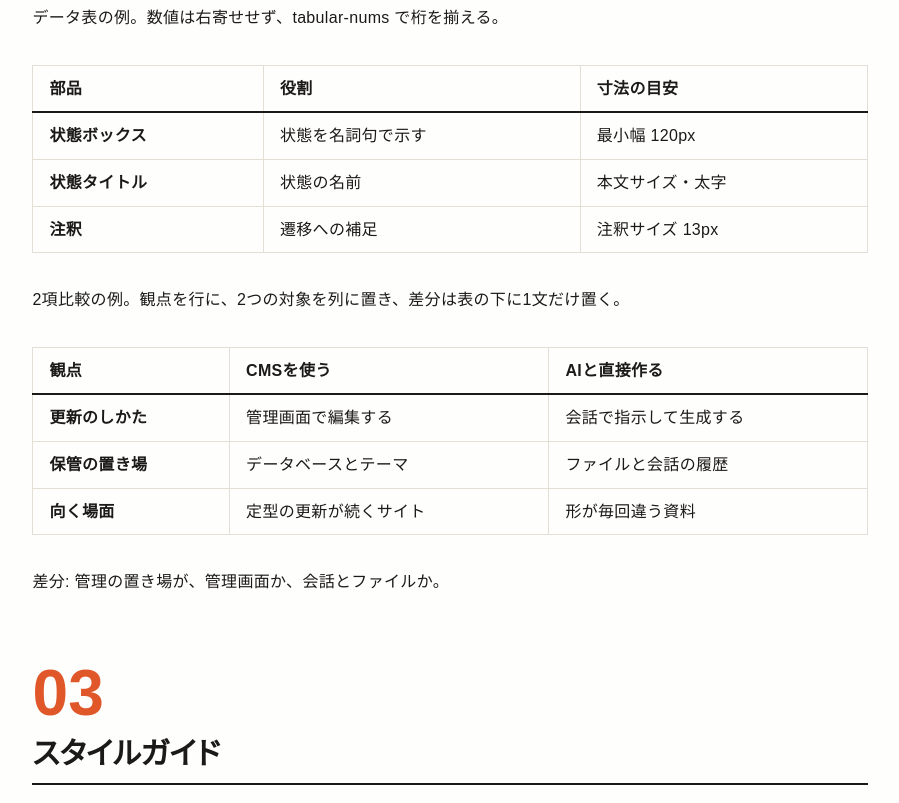
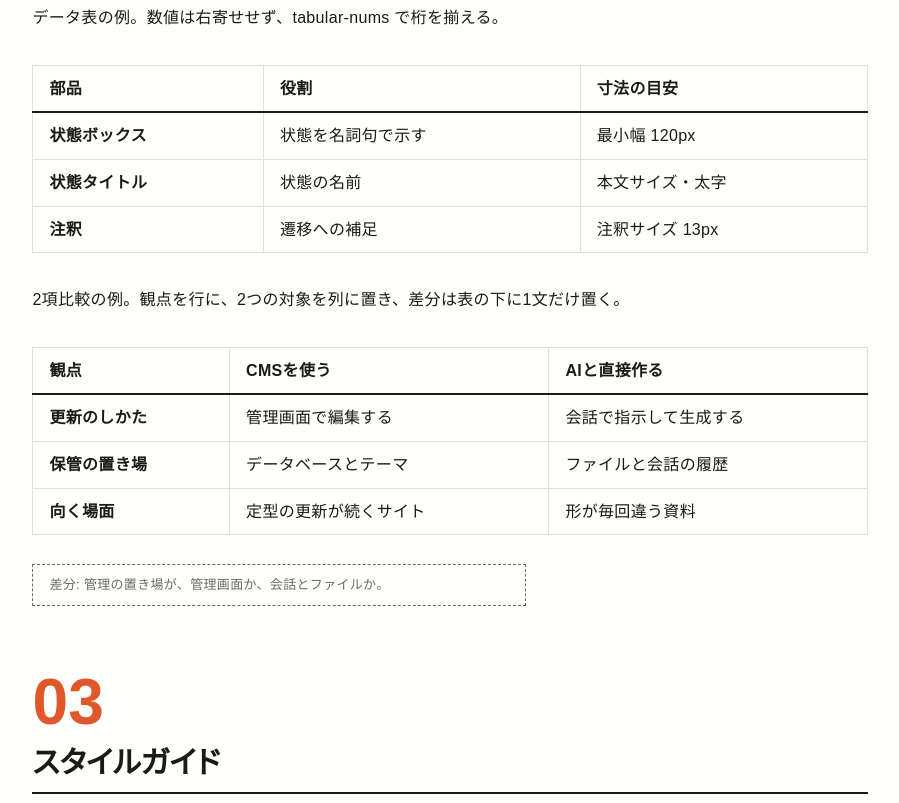
Before and after one commit to manji6/design-library, a plain HTML site: page designs/editorial/sample.html in a window 1280 px wide. Shown: the part 1733-2536 px from the top of the page, without its empty margins (314-1213 px from the left). Drawn offline with Linux system fonts and the light colour scheme; a web font is replaced by a local one.

Commit message:
v0.4.1: 定義の範囲と自律判断の原則、editorial.css の不整合修正 (#25)
Co-authored-by: manji6 <manji6@users.noreply.github.com>

```diff
--- a/designs/editorial/editorial.css
+++ b/designs/editorial/editorial.css
@@ -12,6 +12,7 @@ body {
   font-size: var(--typography-body-size);
   line-height: var(--typography-body-line-height);
   letter-spacing: var(--typography-body-letter-spacing);
+  line-break: strict;
 }
 main { max-width: 880px; margin: 0 auto; padding: 0 var(--spacing-s3) var(--spacing-s5); }
 
@@ -19,6 +20,7 @@ main { max-width: 880px; margin: 0 auto; padding: 0 var(--spacing-s3) var(--spac
 .page-wide { max-width: 1180px; margin: 0 auto; padding: 0 clamp(16px, 4vw, 48px) var(--spacing-s5); }
 .page-wide main { max-width: none; margin: 0; padding: 0; }
 .cols { display: grid; grid-template-columns: 210px 1fr; gap: clamp(20px, 3vw, 48px); align-items: start; }
+.cols > * { min-width: 0; }
 .toc-side { position: sticky; top: var(--spacing-s3); border-bottom: none; padding-top: var(--spacing-s5); }
 .toc-side a { display: block; margin: 0 0 var(--spacing-s1); }
 @media (max-width: 860px) {
@@ -103,8 +105,9 @@ small, .note { font-size: var(--typography-size-note); color: var(--colors-sub);
 .dg .state.emph .st-title { text-decoration: underline; text-underline-offset: 3px; }
 .dg .state.keyed { border: 2px solid var(--colors-key); }
 .dg .state.heavy { border: 2px solid var(--colors-ink); }
-.dg .callout { border: var(--border-width) dashed var(--colors-sub); color: var(--colors-sub);
-  padding: var(--spacing-s1) var(--spacing-s2); font-size: var(--typography-size-note); align-self: center; }
+.callout { border: var(--border-width) dashed var(--colors-sub); color: var(--colors-sub);
+  padding: var(--spacing-s1) var(--spacing-s2); font-size: var(--typography-size-note); }
+.dg .callout { align-self: center; }
 .dg .annotation { border: var(--border-width) dashed var(--colors-sub); color: var(--colors-sub);
   padding: var(--spacing-s1) var(--spacing-s2); font-size: var(--typography-size-note);
   flex-basis: 100%; margin-left: calc(120px + var(--spacing-s2)); }
```
Also changed, not shown: 4 other files.
